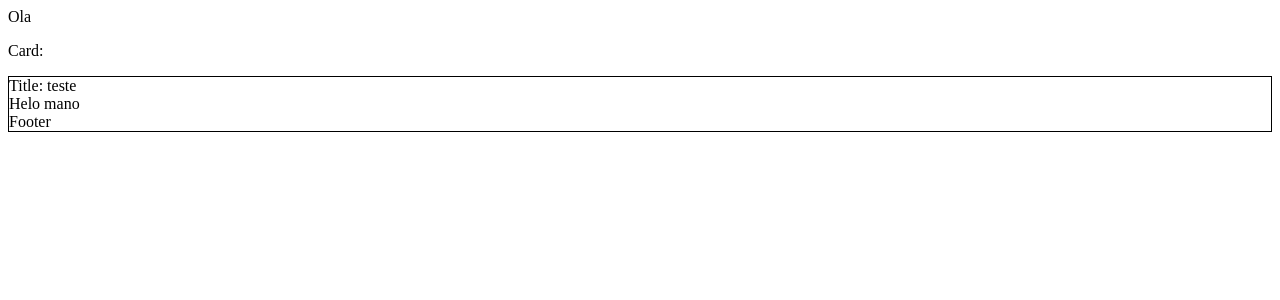
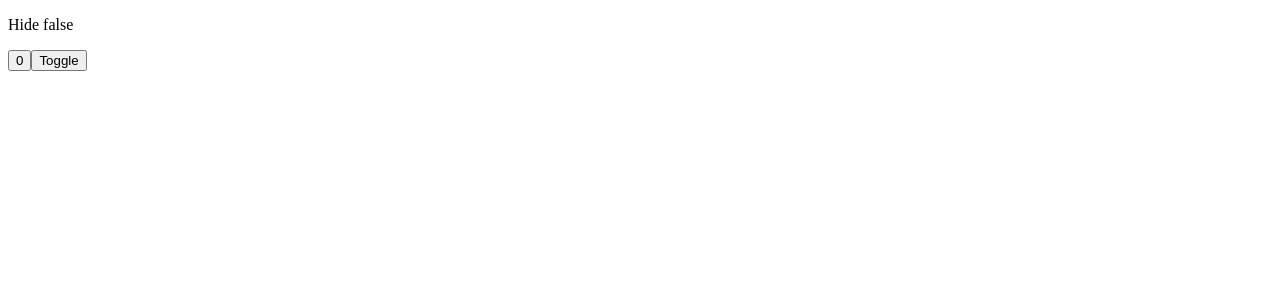
Before and after one commit to Max-Leal/curso-base-react, a React (Vite) app: page / in a window 1280 px wide. Shown: the top 300 px of the page. Built offline with nearby package versions, Linux system fonts and the light colour scheme.

Commit message:
feat: Conditional Rendering

```diff
--- a/src/App.tsx
+++ b/src/App.tsx
@@ -1,36 +1,22 @@
-
-interface ICardProps {
-  title: string;
-  children: React.ReactNode;
-}
-const Card = (props: ICardProps) => {
-
-  return (
-    <div style={{ border: '1px solid black'}}>
-      <span>Title: {props.title}</span>
-
-      <div>
-        {props.children}
-      </div>
-
-      <div>Footer</div>
-    </div>
-  )
-}
-
-
-
-
+import { useState } from 'react';
 
 export function App() {
 
+  const [count, setCount] = useState(0);
+  const [hide, setHide] = useState(false);
+
+
   return (
     <div>
-      Ola
-      <p>Card:</p>
-      <Card title="teste">
-    Helo mano
-      </Card>
+      {hide && <p>Teste</p>}
+
+      {hide
+        ? <p>Hide true</p> : <p>Hide false</p>
+      }
+
+      <button onClick={() => setCount(count + 1)}> {count}</button>
+      <button onClick={() => setHide(!hide)}> Toggle</button>
+
     </div>
 
 
```
